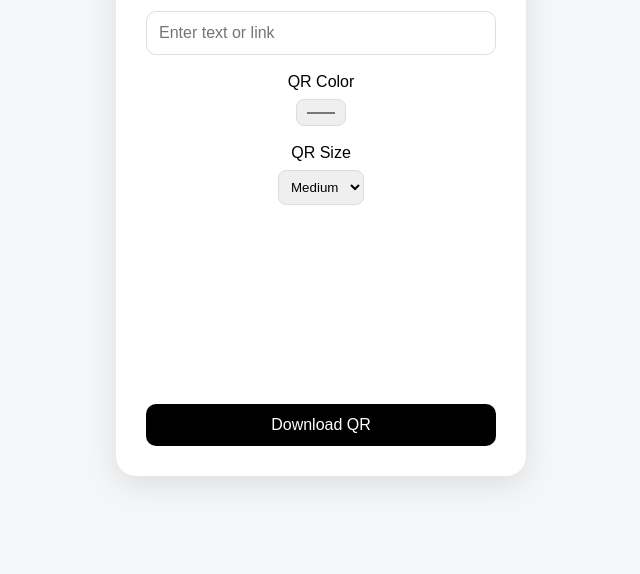
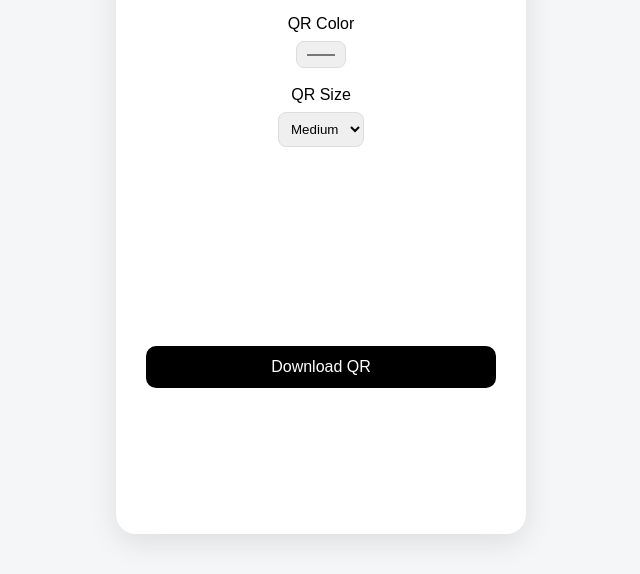
Before and after one commit to rjchohil/qrGenerator, a plain HTML site: page index.html in a window 1280 px wide. Shown: the part 226-800 px from the top of the page, without its empty margins (319-959 px from the left). Drawn offline with Linux system fonts and the light colour scheme.

Commit message:
Fixed layout shifting caused by dynamic QR resizing

```diff
--- a/index.html
+++ b/index.html
@@ -18,7 +18,7 @@
     body {
 
   margin: 0;
-      padding: 0;
+  padding: 40px 20px;
 
   font-family: Arial, sans-serif;
 
@@ -27,9 +27,10 @@
   display: flex;
 
   justify-content: center;
-      align-items: center;
 
   min-height: 100vh;
+
+  box-sizing: border-box;
 }
 
     .card {
@@ -38,6 +39,8 @@
 
   width: 350px;
   max-width: 90vw;
+
+  min-height: 650px;
 
   padding: 30px;
 
@@ -49,7 +52,6 @@
 
   overflow: hidden;
 }
-
     h1 {
       margin-bottom: 10px;
     }
```
Lines whose indentation alone changed are shown as unchanged.
